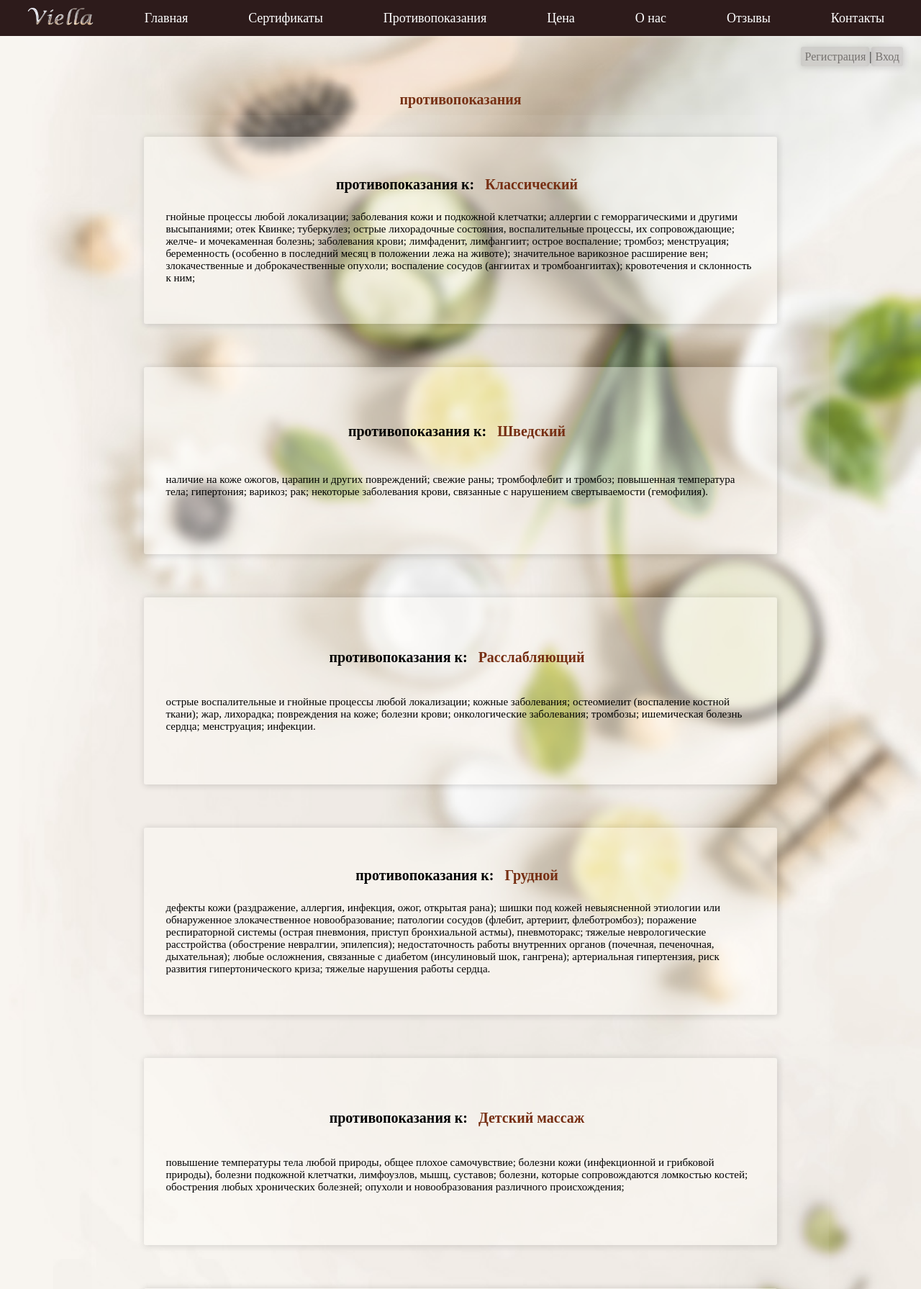
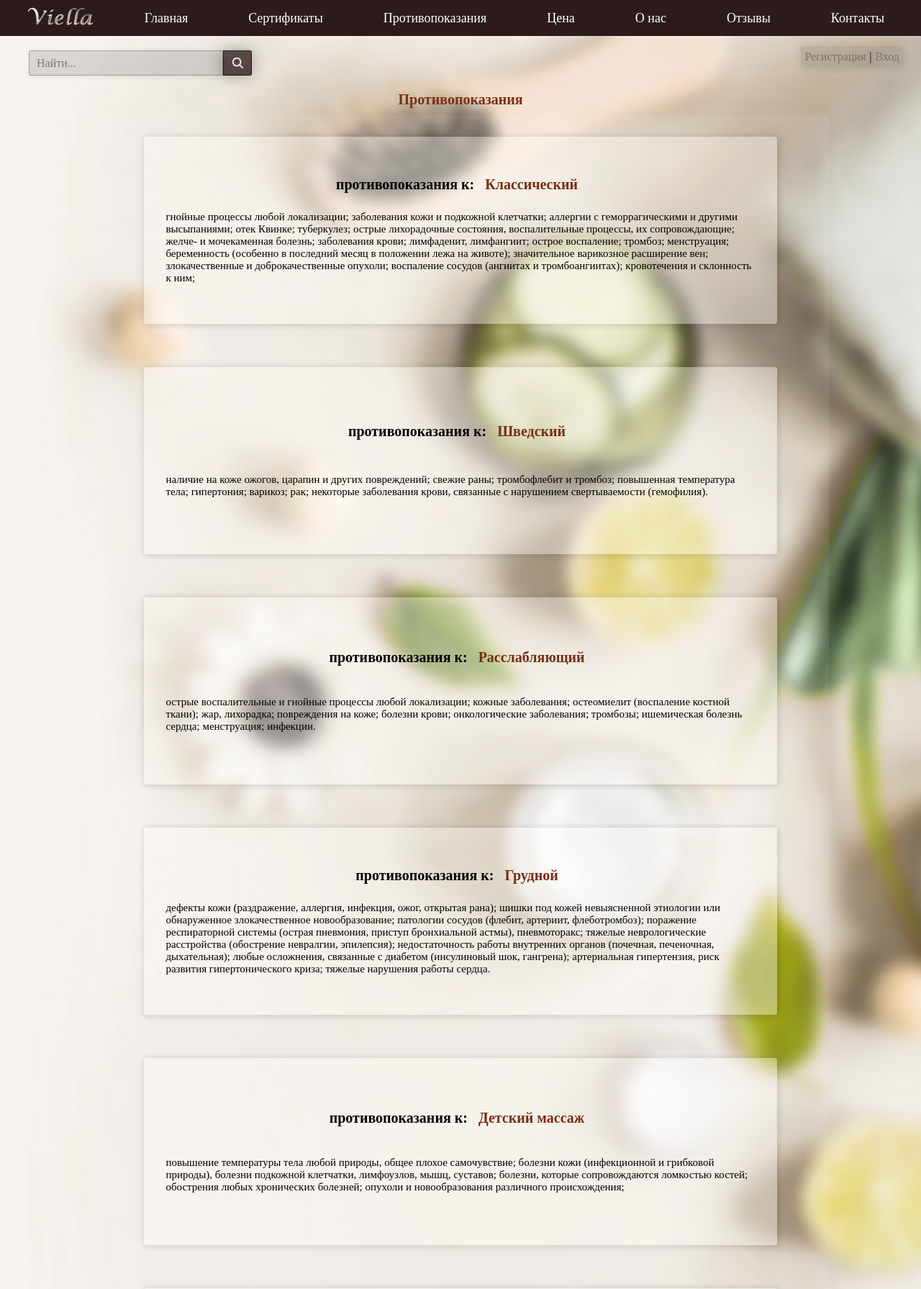
Before and after one commit to PolinaTurina/-Viella, a Django app: page /stop/ in a window 1280 px wide. Shown: the top 1791 px of the page at 72% size. Run offline with Django 4.2, Linux system fonts and the light colour scheme; data comes from the database, SQL or seed files in the repository.

Commit message:
внедрение поиска

```diff
--- a/main/templates/main/stop.html
+++ b/main/templates/main/stop.html
@@ -10,11 +10,53 @@
         display: flex;
         flex-direction: column;
         align-items: center;
+        background-size: cover;
+
+
+}
+.search{
+    position: absolute;
+    margin-top: 70px;
+    left:0;
+    margin-left: 40px;
+    display: flex;
+    align-items: center;
+}
+input{
+    width: 270px;
+    height: 35px;
+    padding: 10px;
+    font-size: 16px;
+    font-family: century gothic;
+    border-radius: 3px 0px 0px 3px;
+    border: 1px solid #00000042;
+    box-shadow: 1px 1px 6px 1px #726a6a1f;
+    background-color: #00000021;
+}
+.search_button{
+    width: 40px;
+    height: 35px;
+    border-radius: 0px 3px 3px 0px;
+    background-color: #2d1b1bd4;
+    border: 1px solid #000000b8;
+    display: flex;
+    align-items: center;
+    justify-content: center;
+
+}
+.search_button:hover{
+    background-color: #2d1b1b;
 }
 </style>
 
+<form class="search" action="" method="get">
+<input type="search" type="text" name="q" placeholder="Найти...">
+<button class="search_button" type="submit"><img style="width: 15px;" src="{%static 'img/search.png'%}"></button>
+</form>
+
+
 <div class="body">
-<p class="p_h" style="margin-top: 70px;">противопоказания</p>
+<p class="p_h" style="margin-top: 70px;">Противопоказания</p>
 
 <div style="width: 80%;
             background-color: #f3f3f310;
--- a/main/urls.py
+++ b/main/urls.py
@@ -7,5 +7,6 @@ urlpatterns = [
     path('price/<int:page_number>/', price_view, name='prices'),
     path('comment/<int:page_number>/', comment_view, name='comments'),
     # path('', main_view, name='main'),
-    path('', modal_view, name='main')
+    path('', modal_view, name='main'),
+
 ]
--- a/main/views.py
+++ b/main/views.py
@@ -55,8 +55,14 @@ def send_sert(phone, email, name):
 
 """страница противопоказания"""
 def stop_view(request):
-    stop = Stop.objects.all()
+    if 'q' in request.GET:
+        q = request.GET['q']
+        stop = Stop.objects.filter(text__icontains=q)
+    else:
+        stop = Stop.objects.all()
     context = {"stop_list": stop}
+
+
     return render(request, 'main/stop.html', context)
 
 
--- a/massage_salon/urls.py
+++ b/massage_salon/urls.py
@@ -19,6 +19,8 @@ urlpatterns = [
     path ('login/', user_login, name = 'login'),
     path ('logout/', user_logout, name = 'logout'),
 
+    # path('search/', Search.as_view(), name='search'),
+
 ]
 if settings.DEBUG:
     urlpatterns += static(settings.MEDIA_URL, document_root=settings.MEDIA_ROOT)
--- a/static/css/style.css
+++ b/static/css/style.css
@@ -168,6 +168,10 @@ button:hover {
     display: flex;
     justify-content: space-evenly;
     padding: 30px 0px 30px 0px;
+
+
+
+
 }
 .footer a{
     color: white;
```
Also changed, not shown: static/img/search.png (added).
